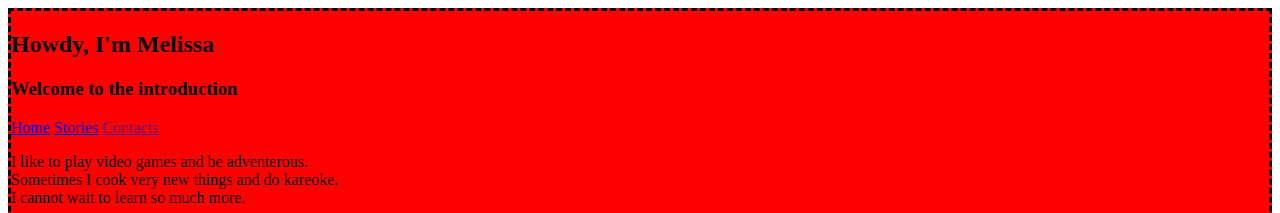
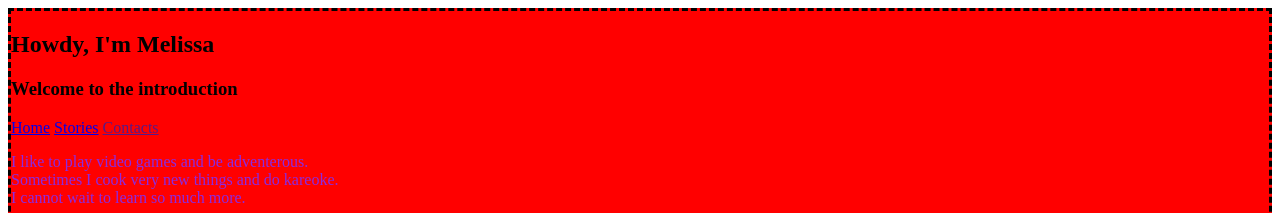
Before and after one commit to MelissaHub/Prework, a plain HTML site: page index.html in a window 1280 px wide. Shown: the top 213 px of the page. Drawn offline with Linux system fonts and the light colour scheme.

Commit message:
Added a class to a paragraph

```diff
--- a/index.html
+++ b/index.html
@@ -32,7 +32,7 @@
         <a href=""> Contacts</a>
    </nav>
 
-        <p>I like to play video games and be adventerous. <br>Sometimes I cook very new things and do kareoke.<br> I cannot wait to learn so much more.</p>
+        <p class ="butt">I like to play video games and be adventerous. <br>Sometimes I cook very new things and do kareoke.<br> I cannot wait to learn so much more.</p>
 
         <img src="https://static.wixstatic.com/media/c2ef73_b1215983347a4de79ff1127b1861e8fb~mv2.jpg/v1/fill/w_288,h_299,al_c,q_80,usm_0.66_1.00_0.01,enc_auto/mecv_JPG.jpg">
 
```
